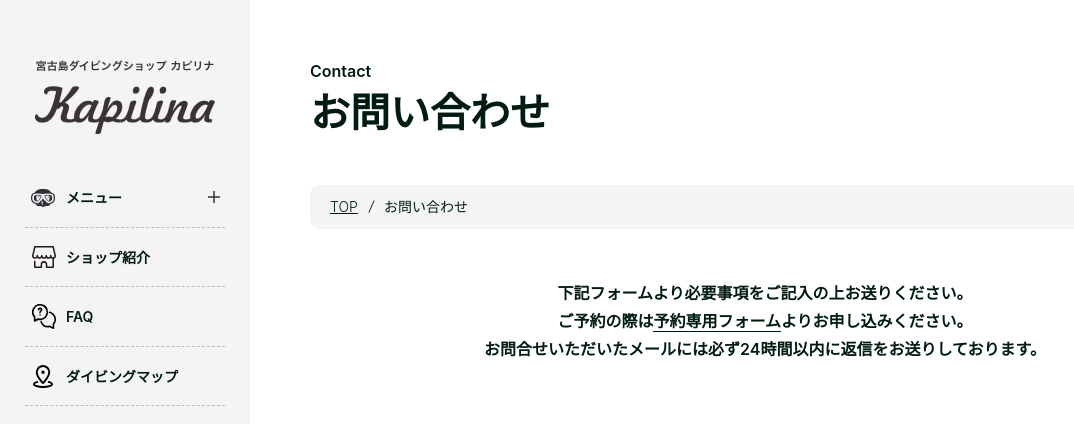
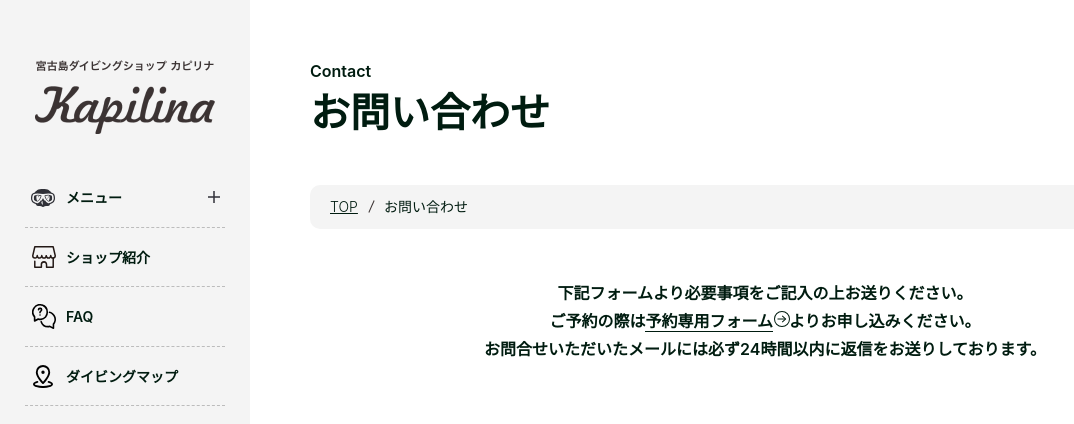
Before and after one commit to shimabukuronaoya/kapirina, a PHP site: page /contact/ in a window 1280 px wide. Shown: the top 424 px of the page, without its empty margins (0-1074 px from the left). Run offline with PHP 8.4, Linux system fonts and the light colour scheme; data that the repository does not hold is empty; some libraries are stand-ins or nearby versions; some web fonts are replaced.

Commit message:
お問い合せページ

```diff
--- a/assets/css/scss/page/_contact.scss
+++ b/assets/css/scss/page/_contact.scss
@@ -20,9 +20,18 @@
   font-weight: 600;
   line-height: 1.75;
   padding-bottom: 60px;
+}
 
-  a{
-    border-bottom: 1px solid #001C10;
+.contact__lead--link{
+  border-bottom: 1px solid #001C10;
+  position: relative;
+
+  &::after{
+    content: url(/assets/img/common/ico_link-txt-arrow.svg);
+    position: absolute;
+    top: -4px;
+    margin: 0 1px;
+    display: inline-block;
   }
 }
 
@@ -120,6 +129,14 @@
     padding-bottom: 40px;
   }
 
+  .contact__lead--link{
+
+    &::after{
+      top: -2px;
+      margin-left: 0;
+    }
+  }
+
   .contactForm {
     width: 100%;
     max-width: 660px;
--- a/contact/index.php
+++ b/contact/index.php
@@ -25,7 +25,7 @@ require_once($_SERVER['DOCUMENT_ROOT'] . "/header.php"); ?>
 <!-- cotnact -->
 <section class="l-section contactArea">
   <div class="l-content">
-    <p class="contact__lead">下記フォームより必要事項をご記入の上お送りください。<br class="pc">ご予約の際は<a href="#">予約専用フォーム</a>よりお申し込みください。<br class="pc">お問合せいただいたメールには必ず24時間以内に返信をお送りしております。</p>
+    <p class="contact__lead">下記フォームより必要事項をご記入の上お送りください。<br class="pc">ご予約の際は<a href="#" class="contact__lead--link">予約専用フォーム</a>　よりお申し込みください。<br class="pc">お問合せいただいたメールには必ず24時間以内に返信をお送りしております。</p>
 
     <form action="post" class="contactForm">
       <dl class="contactFormList">
```
Also changed, not shown: assets/css/style.css, 1 other file.
